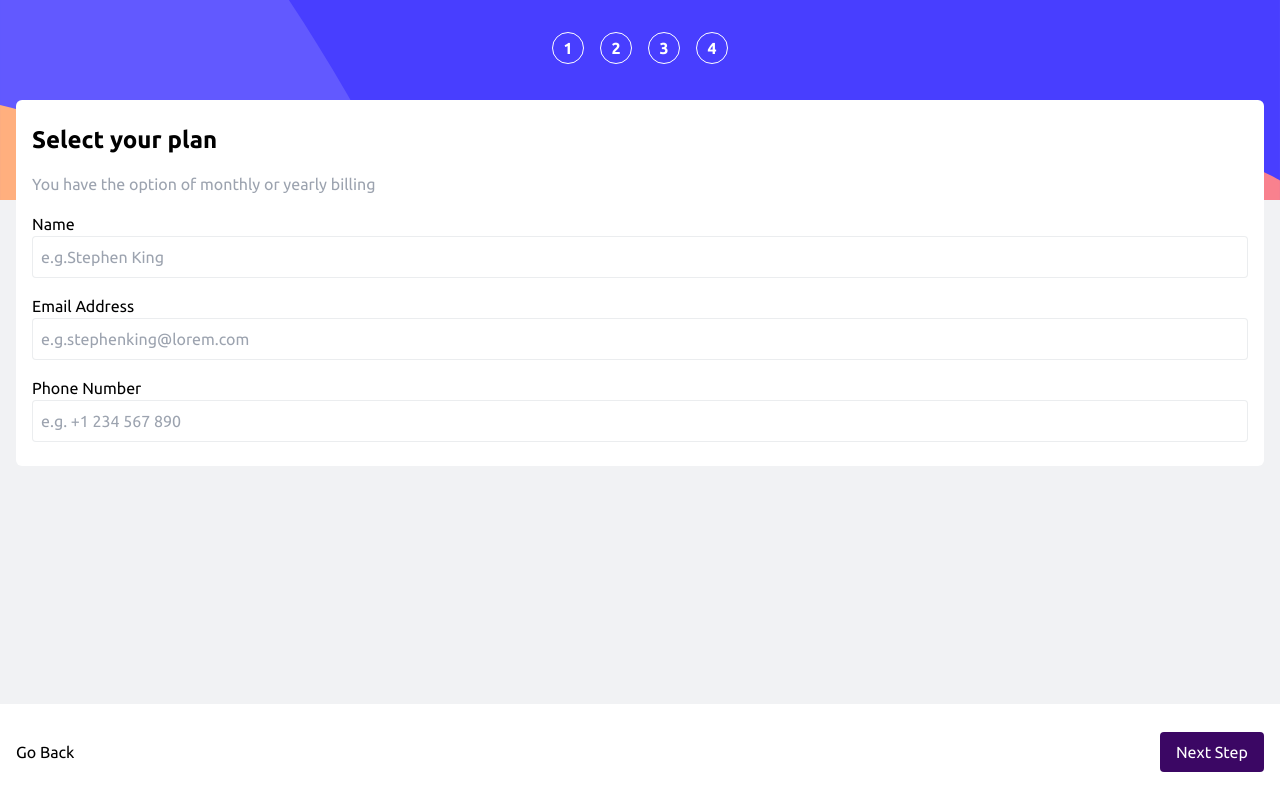
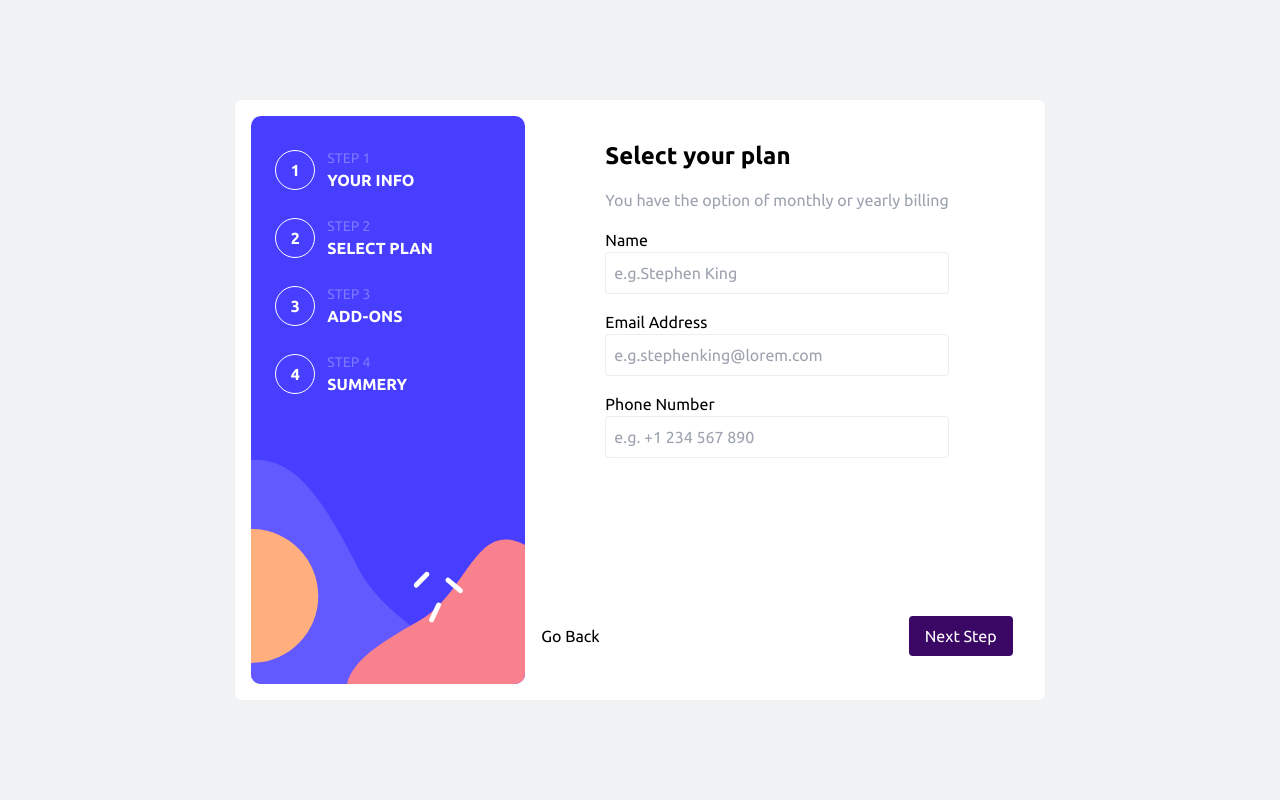
Before and after one commit to GrzegorzBanaszak/multi-step-form, a React (Vite) app: page / in a window 1280 px wide. Built offline with nearby package versions, Linux system fonts and the light colour scheme.

Commit message:
Steps list styles for desktop and mobile

```diff
--- a/src/App.tsx
+++ b/src/App.tsx
@@ -1,23 +1,29 @@
-import { useState } from "react";
+// import { useState } from "react";
 import StepsList from "./components/StepsList";
 import Nav from "./components/Nav";
 import Step1 from "./components/Step1";
 
 function App() {
-  const [formStem, setFormStep] = useState<number>(1);
+  // const [formStem, setFormStep] = useState<number>(1);
 
   return (
-    <main className="min-h-screen w-screen bg-gray-300/30">
+    <main className="min-h-screen w-screen bg-gray-300/30 lg:h-screen">
       <div className="container mx-auto h-full">
-        <div className="w-full h-full">
-          {/* sidebar */}
-          <div className="w-full h-[200px] bg-sidebarMobile bg-no-repeat bg-cover">
-            <StepsList />
+        <div className="w-full lg:h-full flex justify-center items-center">
+          <div className="flex flex-col lg:flex-row w-full lg:w-auto lg:p-4 lg:bg-white lg:rounded-md">
+            {/* sidebar */}
+            <div>
+              <div className="w-full h-[172px] bg-sidebarMobile bg-no-repeat bg-cover lg:bg-sidebarDesktop lg:h-[568px] lg:w-[274px] ">
+                <StepsList />
+              </div>
+            </div>
+            <div className="w-full flex flex-col">
+              <div className="w-[70wv] mx-4 py-6 px-4 rounded-md bg-white relative -top-[60px] lg:top-0 lg:mx-0 lg:px-20 lg:flex-1">
+                <Step1 />
+              </div>
+              <Nav />
+            </div>
           </div>
-          <div className="w-[70wv] mx-4 py-6 px-4 rounded-md bg-white relative -top-[100px]">
-            <Step1 />
-          </div>
-          <Nav />
         </div>
       </div>
     </main>
--- a/src/components/Nav.tsx
+++ b/src/components/Nav.tsx
@@ -1,6 +1,6 @@
 const Nav = () => {
   return (
-    <div className="absolute bottom-0 left-0 w-full h-10 bg-white px-4 py-12 ">
+    <div className="absolute bottom-0 left-0 w-full h-10 bg-white px-4 py-12 lg:relative">
       <div className="w-full h-full flex items-center justify-between">
         <button>Go Back</button>
         <button className="bg-purple-950 text-white px-4 py-2 rounded">
--- a/src/components/StepsList.tsx
+++ b/src/components/StepsList.tsx
@@ -2,11 +2,17 @@ const steps: Array<string> = ["Your info", "Select plan", "Add-ons", "Summery"];
 
 const StepsList = () => {
   return (
-    <div className="w-full h-full flex justify-center pt-8 gap-x-4">
+    <div className="w-full h-full flex justify-center pt-8 gap-x-4 lg:flex-col lg:justify-start lg:gap-x-0 lg:gap-y-6 lg:mx-6">
       {steps.map((step, index) => {
         return (
-          <div className="text-white font-bold w-8 h-8 border-white border-[1px] flex items-center justify-center rounded-full hover:cursor-pointer">
-            {index + 1}
+          <div className="flex gap-3 lg:items-center">
+            <div className="text-white font-bold w-8 h-8 lg:w-10 lg:h-10 border-white border-[1px] flex items-center justify-center rounded-full hover:cursor-pointer">
+              {index + 1}
+            </div>
+            <div className="hidden lg:flex lg:flex-col uppercase justify-center">
+              <div className="text-white/30 text-sm">step {index + 1}</div>
+              <div className="font-bold text-white">{step}</div>
+            </div>
           </div>
         );
       })}
```
